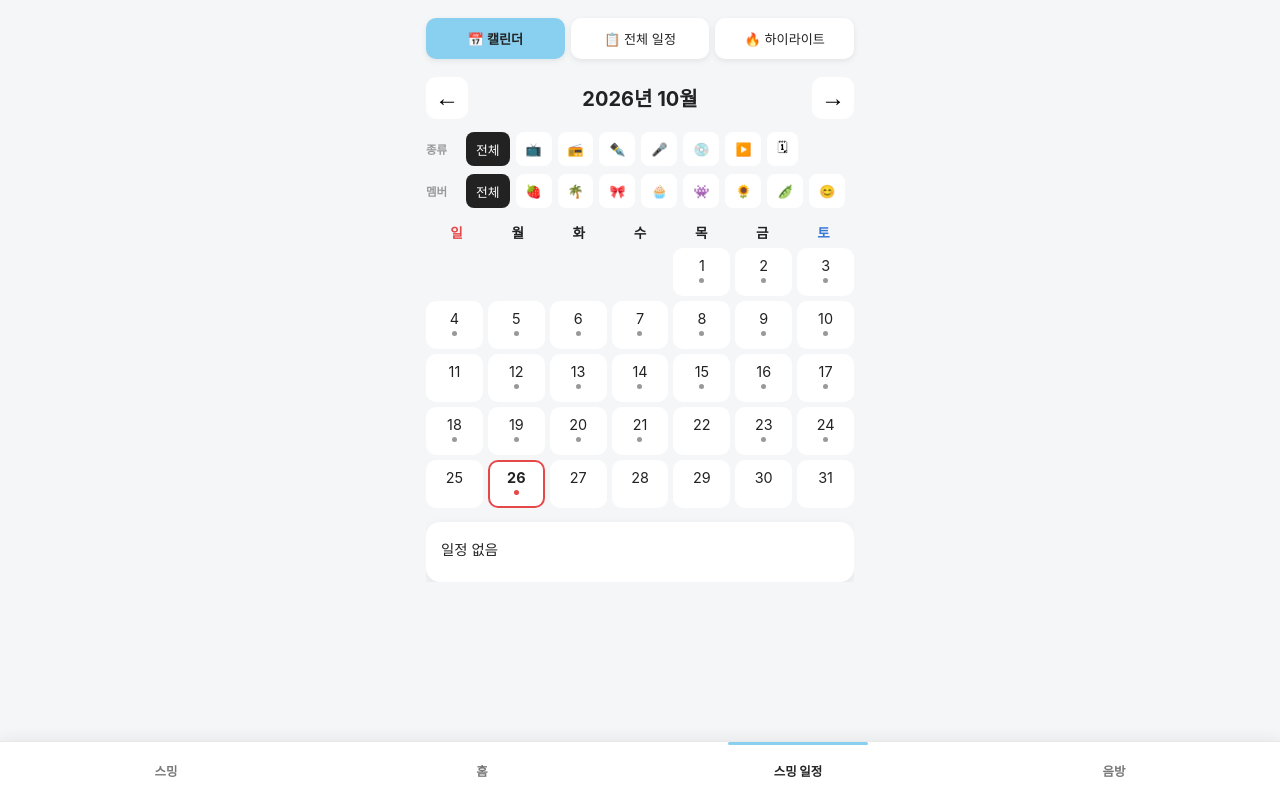
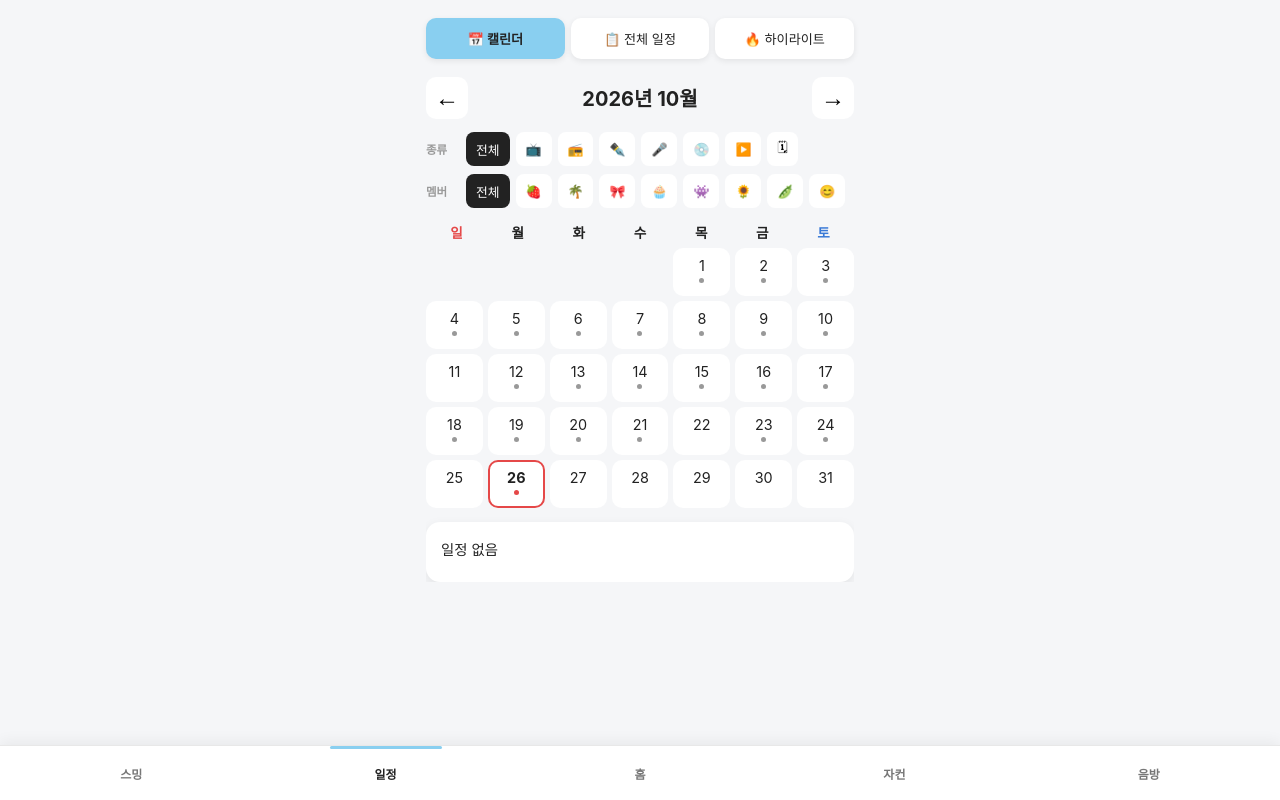
Before and after one commit to H2HCHIVE/h2hchive-app, a plain HTML site: page schedule.html in a window 1280 px wide. Drawn offline with Linux system fonts and the light colour scheme.

Commit message:
Update schedule.html

```diff
--- a/schedule.html
+++ b/schedule.html
@@ -425,7 +425,9 @@ body.picker-open {
     margin-bottom: 4px;
 }
 
-/* 하단 메뉴 */
+/* =========================
+   FIXED BOTTOM NAVIGATION
+   ========================= */
 
 .bottom-nav {
     position: fixed;
@@ -434,8 +436,8 @@ body.picker-open {
     bottom: 0;
     z-index: 9000;
     display: grid;
-    grid-template-columns: repeat(4, minmax(0, 1fr));
-    padding: 6px 8px calc(6px + env(safe-area-inset-bottom, 0px));
+    grid-template-columns: repeat(5, minmax(0, 1fr));
+    padding: 6px 4px calc(6px + env(safe-area-inset-bottom, 0px));
     background: rgba(255,255,255,.97);
     border-top: 1px solid #e8e8e8;
     box-shadow: 0 -3px 14px rgba(0,0,0,.06);
@@ -445,23 +447,23 @@ body.picker-open {
 
 .bottom-nav a {
     min-width: 0;
-    min-height: 46px;
     display: flex;
     align-items: center;
     justify-content: center;
     text-align: center;
+    min-height: 42px;
     padding: 0 2px;
     color: #777;
     text-decoration: none;
-    font-size: .78rem;
+    font-size: .75rem;
     font-weight: 600;
     white-space: nowrap;
-    position: relative;
 }
 
 .bottom-nav a.active {
     color: #222;
     font-weight: 800;
+    position: relative;
 }
 
 .bottom-nav a.active::before {
@@ -509,7 +511,7 @@ body.picker-open {
     }
 
     .bottom-nav a {
-        font-size: .72rem;
+        font-size: .68rem;
     }
 }
 
@@ -641,8 +643,9 @@ body.picker-open {
 <!-- 하단 메뉴 -->
 <nav class="bottom-nav" aria-label="주요 메뉴">
     <a href="stream.html">스밍</a>
+    <a href="schedule.html" class="active" aria-current="page">일정</a>
     <a href="index.html">홈</a>
-    <a href="schedule.html" class="active" aria-current="page">스밍 일정</a>
+    <a href="selfcontent.html">자컨</a>
     <a href="musicshow.html">음방</a>
 </nav>
 
```
